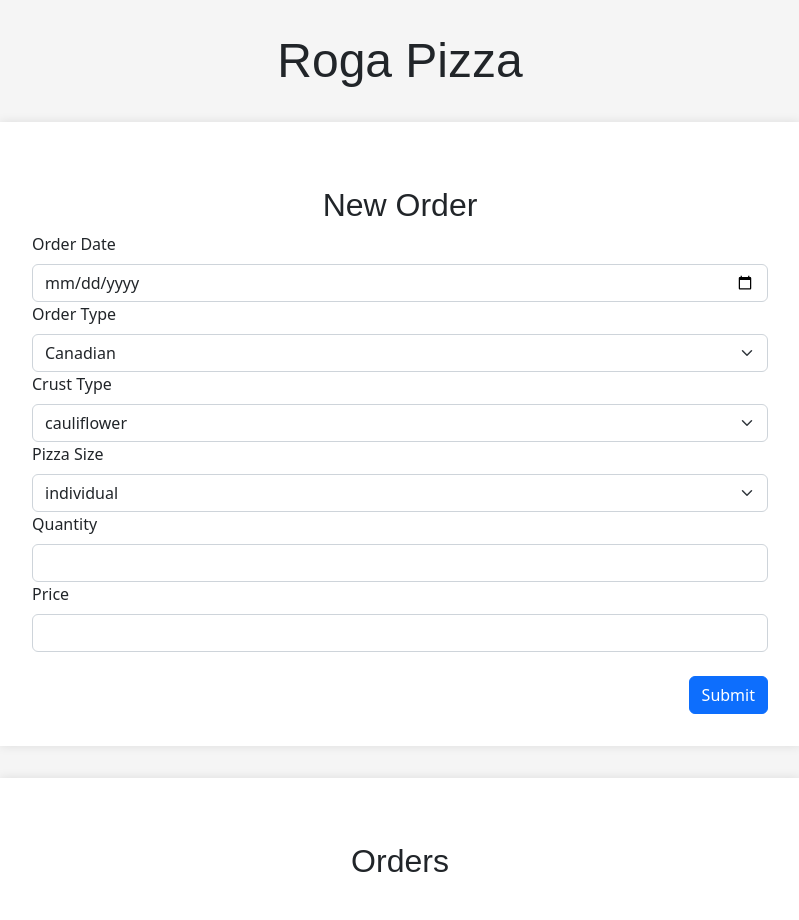
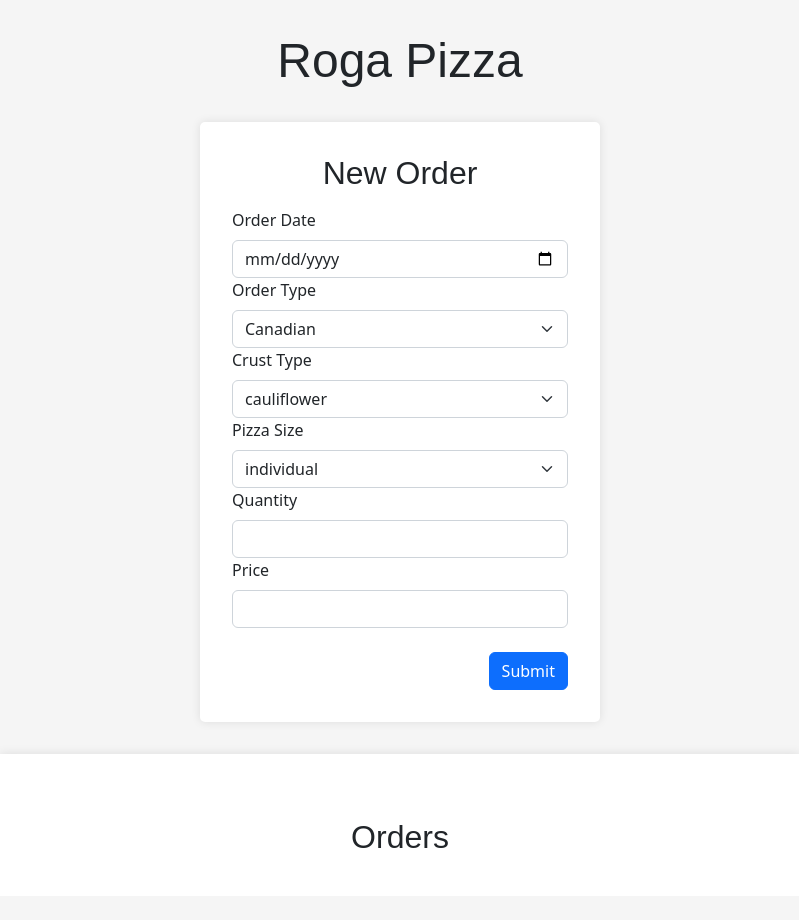
Before and after one commit to rogadev/Sample-Express-API-Starter-w-TS, a website with bundled scripts: page src/public/orders/index.html in a window 1280 px wide. Shown: the whole page, without its empty margins (240-1039 px from the left). After the commit the page ends 896 px from the top, so only its background shows below. Built offline with nearby package versions, Linux system fonts and the light colour scheme; no server answers.

Commit message:
Slimmed the form

```diff
--- a/src/public/orders/index.html
+++ b/src/public/orders/index.html
@@ -17,7 +17,7 @@
   </head>
   <body>
     <h1>Roga Pizza</h1>
-    <section>
+    <section class="form-section">
       <h2>New Order</h2>
       <div id="new-order"></div>
     </section>
--- a/src/public/orders/styles.css
+++ b/src/public/orders/styles.css
@@ -68,3 +68,16 @@ a:hover {
   border-bottom: none;
   padding: 0.5rem;
 }
+
+section.form-section {
+  display: flex;
+  flex-direction: column;
+  max-width: 400px;
+  margin: 0 auto;
+  border-radius: 5px;
+  margin-top: 2rem;
+}
+
+section.form-section > h2 {
+  margin: 0 0 1rem 0;
+}
```
